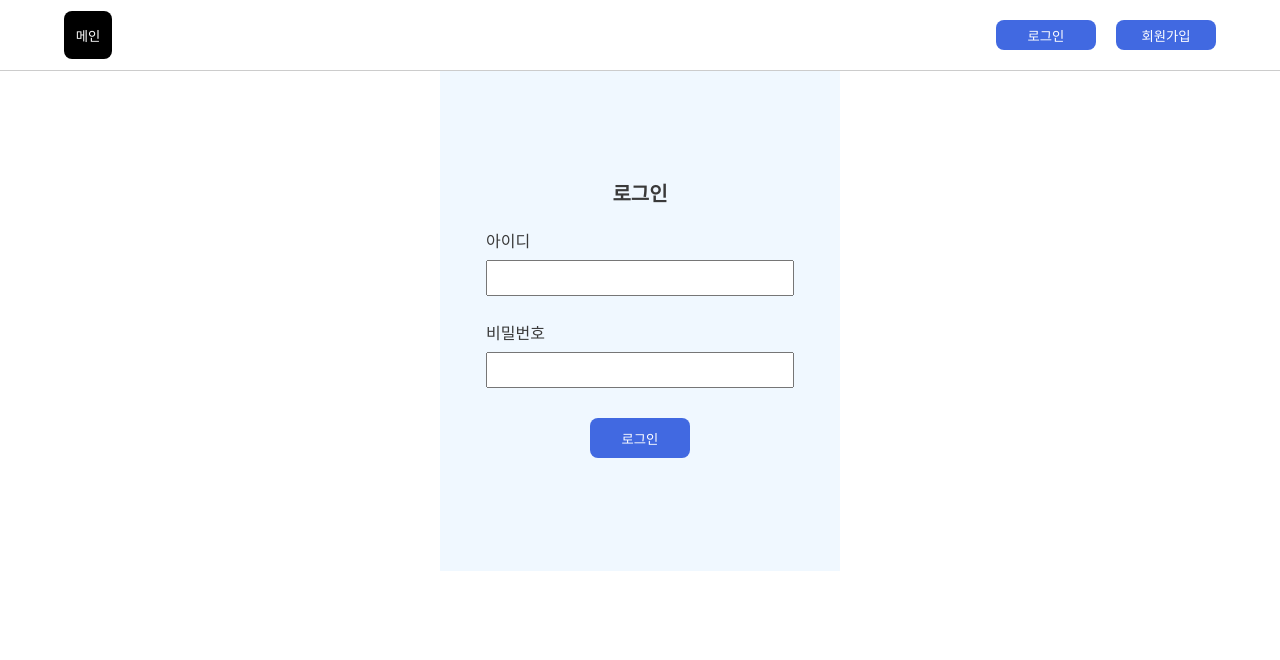
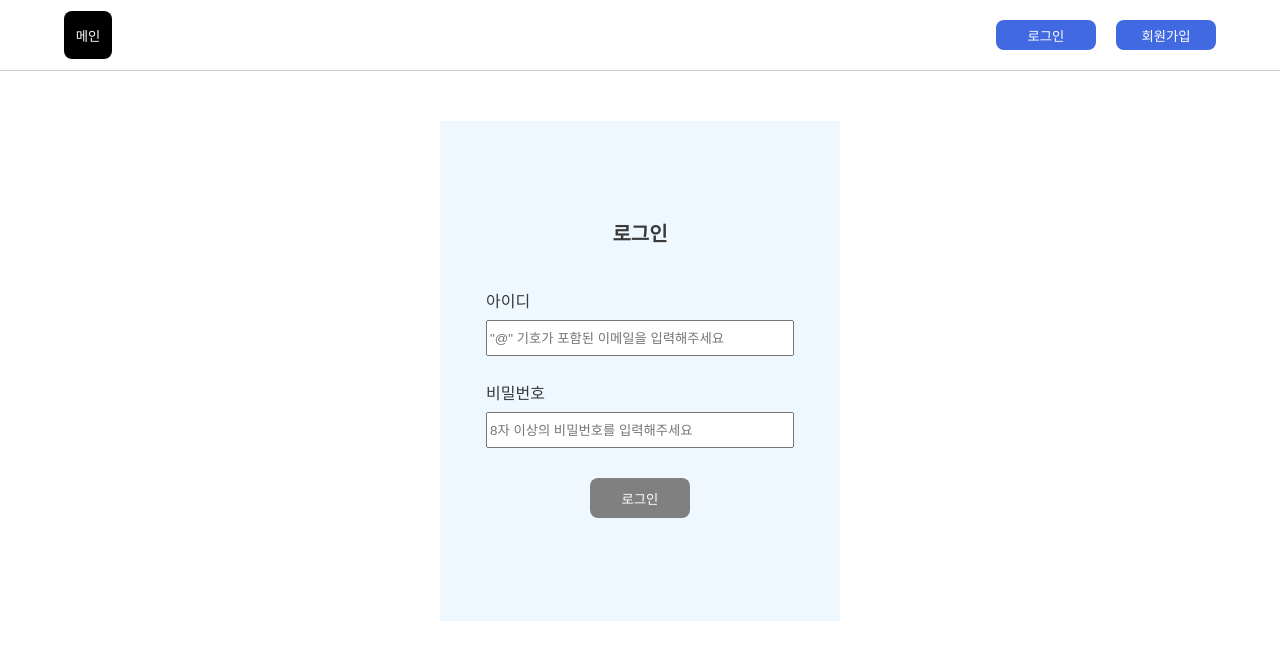
Before and after one commit to iziz9/wanted-pre-onboarding-frontend, a React (Create React App) app: page /signin in a window 1280 px wide. Shown: the top 660 px of the page. Built offline with nearby package versions, Linux system fonts and the light colour scheme; a web font is replaced by a local one.

Commit message:
Feat: 회원가입, 로그인 form 재사용을 위한 모듈화

```diff
--- /dev/null
+++ b/src/components/Form.jsx
@@ -0,0 +1,93 @@
+import React, { useEffect, useState } from 'react'
+import { useLocation } from 'react-router-dom'
+import { styled } from 'styled-components'
+
+const Form = () => {
+  const { pathname } = useLocation()
+  const [isComplete, setIsComplete] = useState({
+    id: false,
+    password: false,
+  })
+  const [isDisabled, setIsDisabled] = useState(true)
+
+  useEffect(() => {
+    setIsDisabled(isComplete.id && isComplete.password ? false : true)
+  }, [isComplete])
+
+  const emailCheck = (event) => {
+    setIsComplete(event.target.value.includes('@') ? { id: true, password: isComplete.password } : { id: false, password: isComplete.password })
+  }
+
+  const passwordCheck = (event) => {
+    setIsComplete(event.target.value.length >= 8 ? { password: true, id: isComplete.id } : { password: false, id: isComplete.id })
+  }
+
+  const handleSubmit = (event) => {
+    event.preventDefault()
+    if (pathname === '/signup') {
+      //어쩌구
+    } else {
+      //어쩌구
+    }
+  }
+
+  return (
+    <FormContainer onSubmit={(event) => handleSubmit(event)}>
+      <div className="column">
+        <span>아이디</span>
+        <input type="text" data-testid="email-input" placeholder='"@" 기호가 포함된 이메일을 입력해주세요' onChange={(event) => emailCheck(event)} required />
+      </div>
+      <div className="column">
+        <span>비밀번호</span>
+        <input
+          type="password"
+          data-testid="password-input"
+          placeholder="8자 이상의 비밀번호를 입력해주세요"
+          onChange={(event) => passwordCheck(event)}
+          required
+        />
+      </div>
+      {pathname === '/signup' ? (
+        <button disabled={isDisabled} data-testid="signup-button">
+          회원가입
+        </button>
+      ) : (
+        <button disabled={isDisabled} data-testid="signin-button">
+          로그인
+        </button>
+      )}
+    </FormContainer>
+  )
+}
+
+const FormContainer = styled.form`
+  position: relative;
+  display: flex;
+  flex-direction: column;
+  justify-content: center;
+  align-items: center;
+  gap: 30px;
+
+  input {
+    width: 300px;
+    height: 30px;
+  }
+
+  button {
+    width: 100px;
+    height: 40px;
+    background-color: royalblue;
+
+    &:disabled {
+      background-color: gray;
+    }
+  }
+
+  .column {
+    display: flex;
+    flex-direction: column;
+    gap: 10px;
+  }
+`
+
+export default Form
--- a/src/pages/SignIn.jsx
+++ b/src/pages/SignIn.jsx
@@ -1,50 +1,27 @@
-import React from 'react'
+import React, { useEffect, useState } from 'react'
 import { styled } from 'styled-components'
+import Form from '../components/Form'
 
 const SignIn = () => {
+
   return (
-      <Form>
+      <Container>
         <h1>로그인</h1>
-        <div className='column'>
-          <span>아이디</span>
-          <input type='text' data-testid="email-input" required />
-        </div>
-        <div className='column'>
-          <span>비밀번호</span>
-          <input type='password' data-testid="password-input" required />
-        </div>
-        <button data-testid="signin-button">로그인</button>
-      </Form>
+        <Form />
+      </Container>
   )
 }
 
-const Form = styled.form`
+const Container = styled.main`
   max-width: 400px;
   height: 500px;
   background-color: aliceblue;
-  margin: auto;
+  margin: 50px auto;
   display: flex;
   flex-direction: column;
   justify-content: center;
   align-items: center;
-  gap: 30px;
-
-  input {
-    width: 300px;
-    height: 30px;
-  }
-
-  button {
-    width: 100px;
-    height: 40px;
-    background-color: royalblue;
-  }
-
-  .column {
-    display: flex;
-    flex-direction: column;
-    gap: 10px;
-  }
+  gap: 50px;
 `
 
 export default SignIn
--- a/src/pages/SignUp.jsx
+++ b/src/pages/SignUp.jsx
@@ -1,56 +1,26 @@
 import React from 'react'
 import { styled } from 'styled-components'
+import Form from '../components/Form'
 
 const SignUp = () => {
-  const handleSubmit = (event) => {
-    event.preventDefault()
-    console.log(event.target)
-  }
-
   return (
-    <Form onSubmit={(event) => handleSubmit(event)}>
-        <h1>회원가입</h1>
-        <div className='column'>
-          <span>아이디</span>
-          <input type='text' data-testid="email-input" required />
-        </div>
-        <div className='column'>
-          <span>비밀번호</span>
-          <input type='password' data-testid="password-input" required />
-        </div>
-        <button data-testid="signup-button">회원가입</button>
-    </Form>
+    <Container>
+      <h1>회원가입</h1>
+      <Form />
+    </Container>
   )
 }
 
-const Form = styled.form`
+const Container = styled.main`
   max-width: 400px;
   height: 500px;
   background-color: aliceblue;
-  margin: auto;
+  margin: 50px auto;
   display: flex;
   flex-direction: column;
   justify-content: center;
   align-items: center;
-  gap: 30px;
-
-  input {
-    width: 300px;
-    height: 30px;
-  }
-
-  button {
-    width: 100px;
-    height: 40px;
-    background-color: royalblue;
-  }
-
-  .column {
-    display: flex;
-    flex-direction: column;
-    gap: 10px;
-  }
+  gap: 50px;
 `
 
-
 export default SignUp
```
Also changed, not shown: .prettierrc.json (added), 2 other files (tests, documents, lock files or other folders).
